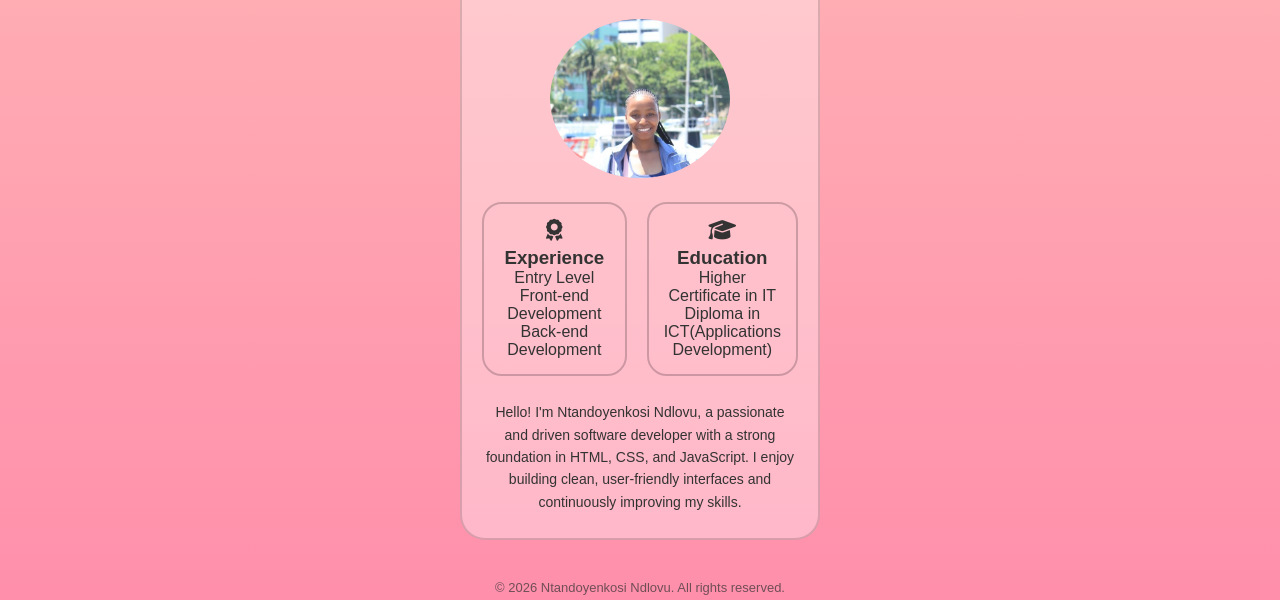
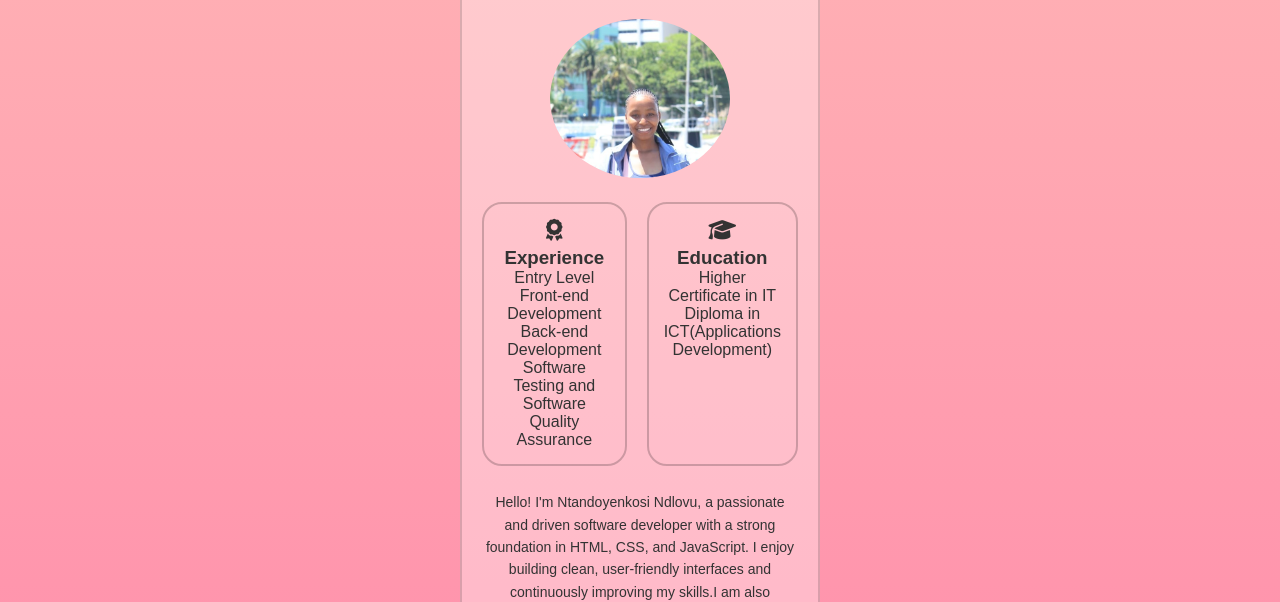
Before and after one commit to Coding-379/Ms-N-Portfolio-, a plain HTML site: page about.html in a window 1280 px wide. Shown: the part 200-802 px from the top of the page. Drawn offline with Linux system fonts and the light colour scheme.

Commit message:
Update about.html

```diff
--- a/about.html
+++ b/about.html
@@ -42,6 +42,7 @@
       <p>Entry Level</p>
       <p>Front-end Development</p>
       <p>Back-end Development</p>
+      <p>Software Testing and Software Quality Assurance</p>
     </div>
 
     <div class="about-card">
@@ -54,7 +55,7 @@
 
 
   <p class="about-text">
-    Hello! I'm Ntandoyenkosi Ndlovu, a passionate and driven software developer with a strong foundation in HTML, CSS, and JavaScript. I enjoy building clean, user-friendly interfaces and continuously improving my skills.
+    Hello! I'm Ntandoyenkosi Ndlovu, a passionate and driven software developer with a strong foundation in HTML, CSS, and JavaScript. I enjoy building clean, user-friendly interfaces and continuously improving my skills.I am also passionate with testing the software quality through software testing and quality assuarance.
   </p>
 </section>
 
```
